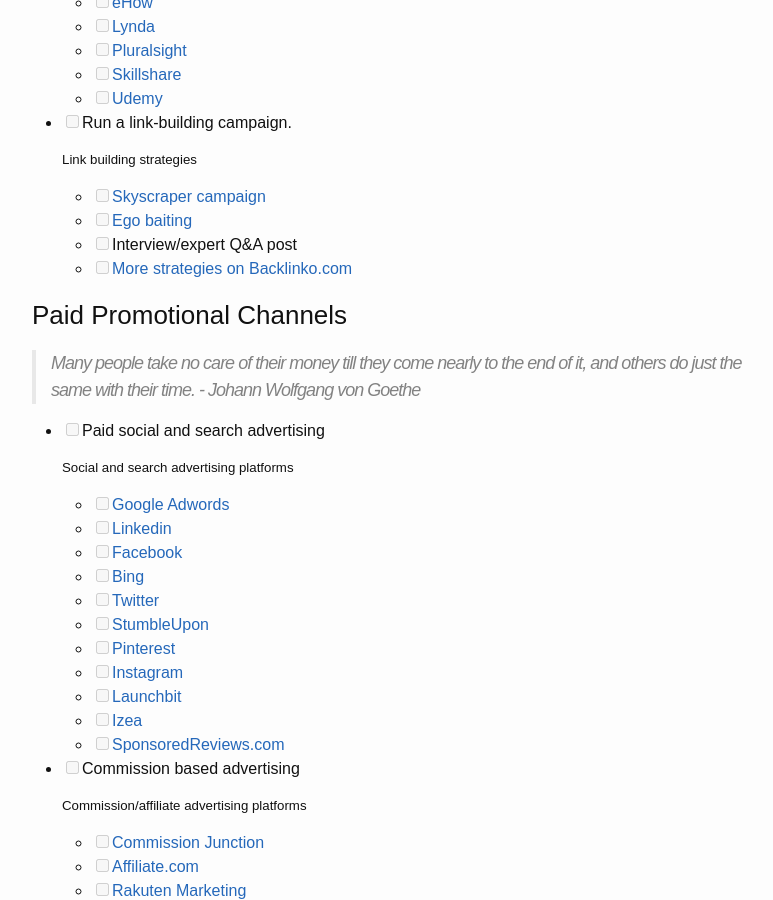
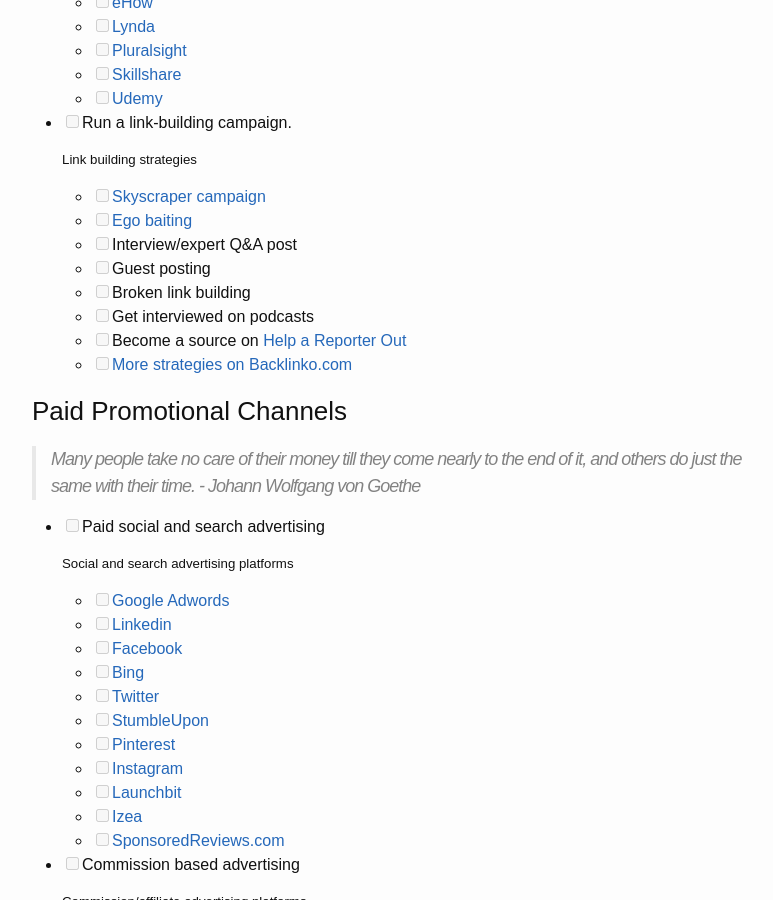
Before and after one commit to draftdev/startup-marketing-checklist, a Jekyll site: the page built from marketing-checklist.md, in a window 1280 px wide and 900 px high, scrolled down 5582 px. Shown: the whole window, without its empty margins (238-1011 px from the left). Built offline with Jekyll 4.4.1, drawn with Linux system fonts in a browser that asks for light colours; comment, search, counter and statistics services are not loaded.

Commit message:
Added four methods for link building

```diff
--- a/marketing-checklist.md
+++ b/marketing-checklist.md
@@ -229,6 +229,10 @@
   - [ ] [Skyscraper campaign](http://backlinko.com/skyscraper-technique)
   - [ ] [Ego baiting](http://pointblankseo.com/egobait-guide)
   - [ ] Interview/expert Q&A post
+  - [ ] Guest posting
+  - [ ] Broken link building
+  - [ ] Get interviewed on podcasts
+  - [ ] Become a source on [Help a Reporter Out](https://www.helpareporter.com/)
   - [ ] [More strategies on Backlinko.com](http://backlinko.com/link-building)
 
 ### Paid Promotional Channels
```
